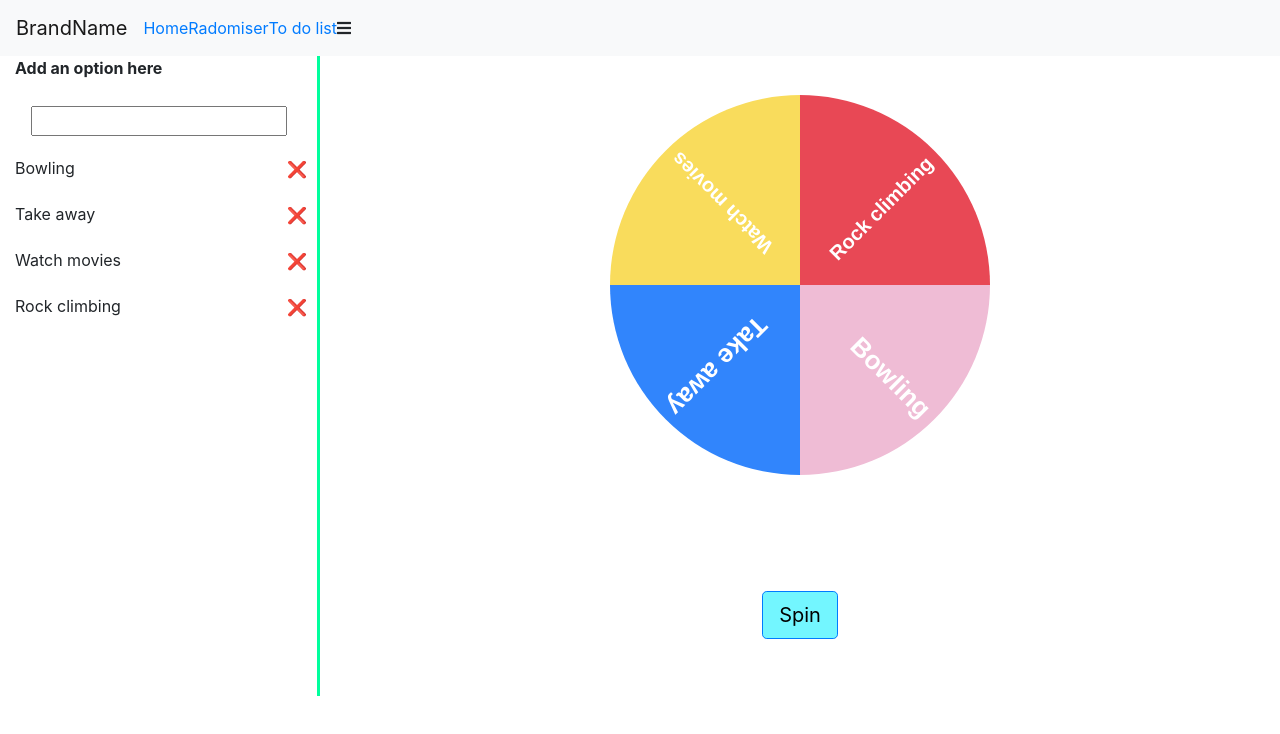
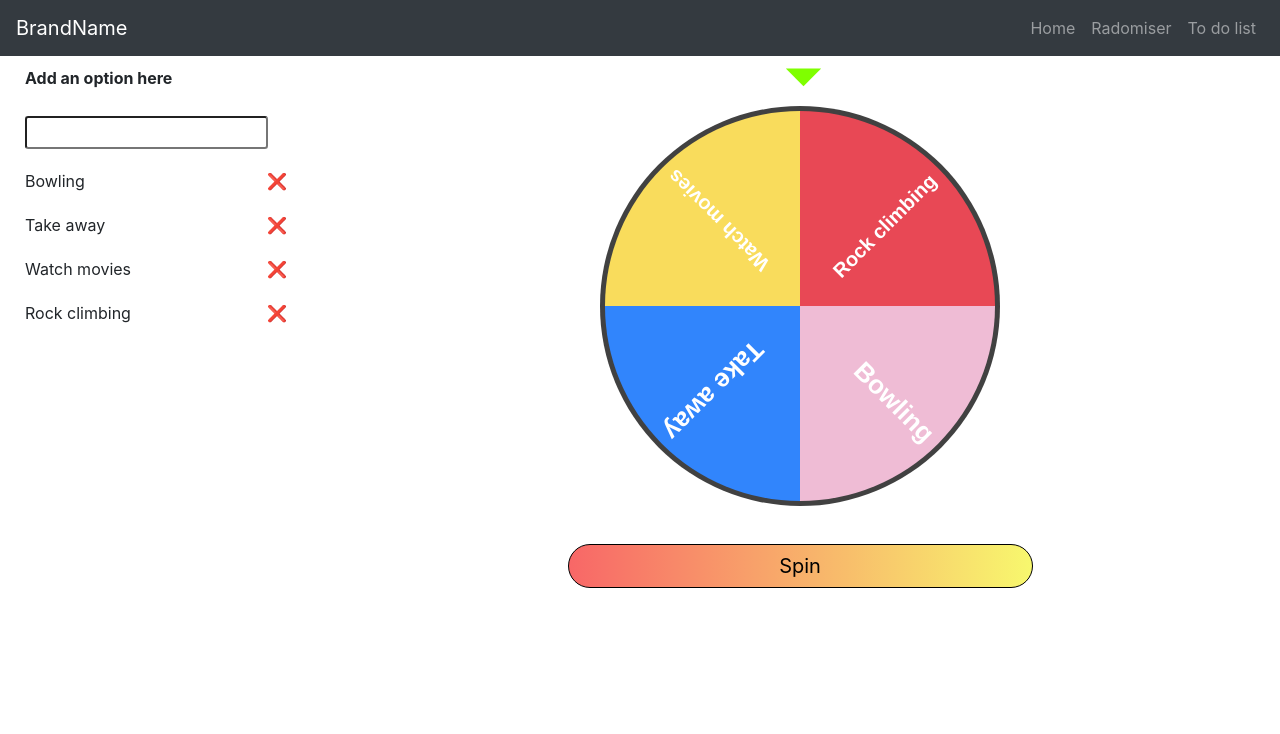
Before and after one commit to JustTanwa/MiniApps, a React (Create React App) app: page / in a window 1280 px wide. Shown: the top 734 px of the page. Built offline with nearby package versions, Linux system fonts and the light colour scheme.

Commit message:
fixed bug where options were removable during spin

```diff
--- a/src/App.css
+++ b/src/App.css
@@ -1,11 +1,12 @@
 .main-container {
   display: flex;
-  height: 80vh;
+  height: 100%;
   width: auto;
 }
 .left-container {
   width: 25%;
   border-right: rgb(0, 255, 157) solid;
+  height: 88vh;
 }
 
 .right-container {
@@ -13,36 +14,89 @@
 }
 
 .wheel-container {
+  position: relative;
   width: 100%;
   text-align: center;
-  padding: 3% 0 0 0;
+  padding: 50px 0 0 0;
 }
 
+.selection {
+  position: absolute;
+  top: 0;
+  left: 49%;
+  width: 25px;
+  height: 25px;
+  transform: rotate(45deg);
+  border-top:transparent solid 25px;
+  border-right:chartreuse solid 25px;
+}
+
+#wheelCanvas {
+  background-color: rgb(65, 65, 65);
+  border-radius: 50%;
+}
 
 p.header {
   font-size: 16px;
-  padding-left: 15px;
+  padding: 10px 0 0 10px;
   font-weight: bold;
 }
 .option-item {
   list-style-type: none;
-  padding-left: 15px;
+  padding-left: 10px;
   display: flex;
-  flex-direction: column;
+  margin: 0;
+  flex-wrap: wrap;
 }
 
 .option-item > li {
+  position: relative;
+  width: 80%;
+  margin-right: 0;
   padding: 10px 10px 10px 0px;
   white-space: nowrap;
   overflow: hidden;
   text-overflow: ellipsis;
 }
 
-.option-item > li > button {
-  float: right;
+.option-item > button {
+  position: relative;
+  align-self: center;
+  width: 20%;
   border: none;
+  right: 0;
   background-color: transparent;
-  padding-right: 0;
-  margin-right: 0;
+  padding: 0;
+  margin: 0;
   cursor: pointer;
 }
+
+.btn-container {
+  padding-top: 2rem;
+}
+
+.btn-rounded {
+  border-radius: 50px;
+}
+
+.btn {
+  width: 50%;
+  font-size: 1.25rem;
+}
+.btn:focus {
+  outline: 0;
+    box-shadow: 0 0 0 0.2rem rgba(255, 196, 0, 0.25);
+}
+
+.btn-gradient {
+  background-image: linear-gradient(to right, rgba(255, 0, 0, 0.57) , rgba(255, 255, 0, 0.541));
+  color: black;
+  border-color: black;
+}
+
+@media screen and (max-width: 450px) {
+  #wheelCanvas {
+    width: 300px;
+    height: 300px;
+  }
+}
--- a/src/App.js
+++ b/src/App.js
@@ -1,9 +1,9 @@
 import './App.css';
-import Button from './components/Button';
 import Navbar from './components/Navbar';
 import { Textbox } from './components/Textbox';
 import React, { useState, useEffect } from 'react';
 import Wheel from './components/Wheel';
+import { isDisabled } from '@testing-library/user-event/dist/utils';
 
 function App() {
   const defaultList = [{ name: "Bowling", id: 1 },
@@ -15,7 +15,7 @@ function App() {
   const [optionList, setOptionList] = useState(defaultList);
 
   useEffect(() => {
-    let nextId = optionList[optionList.length - 1 ].id + 1;
+    let nextId = optionList[optionList.length - 1].id + 1;
     if (option !== "") {
       setOptionList((prev) => [...prev, { name: option, id: nextId }]);
       setOption("");
@@ -43,8 +43,9 @@ function App() {
   return (
     <div className='App'>
       <Navbar />
-      <div className='main-container'>
-        <div className='left-container'>
+      <div className='container-fluid'>
+        <div className='row'>
+          <div className='col-md-3'>
             <p className='header'> Add an option here</p>
             <Textbox updateOption={updateOption} />
             <ul className='option-item'>
@@ -53,15 +54,16 @@ function App() {
                   <>
                     <li key={item.id}>
                       {item.name}
-                    <button type="button" onClick={() => handleDelete(item.id)}>&#10060;</button>
                     </li>
+                    <button type="button" onClick={() => handleDelete(item.id)} className='option-btn'>&#10060;</button>
                   </>)
               })}
             </ul>
           </div>
-        <div className='right-container'>
+          <div className='col-md-9'>
             <div className='wheel-container'>
-            <Wheel slices={optionList.length? optionList.length: 1} optionList={optionList} width='400' height='400' />
+              <Wheel slices={optionList.length ? optionList.length : 1} optionList={optionList} width='400' height='400' />
+            </div>
           </div>
         </div>
       </div>
--- a/src/components/Button.css
+++ /dev/null
@@ -1,9 +0,0 @@
-.btn-color {
-    color: rgb(0, 0, 0);
-    background-color: rgb(115, 246, 255);
-    border-color: #007bff;
-}
-
-.w-100 {
-    width: 100px;
-}
--- a/src/components/Button.js
+++ /dev/null
@@ -1,10 +0,0 @@
-import React from 'react';
-import './Button.css';
-
-export default function Button(props) {
-    return (
-        <button id="spin" type="button" className="btn btn-color w-100px btn-lg ">
-            Spin
-        </button>
-    )
-}
--- a/src/components/Navbar.js
+++ b/src/components/Navbar.js
@@ -3,35 +3,25 @@ import './Navbar.css';
 
 
 function Navbar() {
-   const [click, setClick] = useState(false);
-
-   const handleClick = () => setClick(!click);
-   const closeMobileMenu = () => setClick(false);
    return (
       <>
-         <nav className="navbar navbar-expand-lg navbar-light bg-light">
-            <a href="#" className="navbar-brand">BrandName</a>
-            <div className="collapse navbar-collapse">
-               <ul className="navbar-nav">
+         <nav className="navbar navbar-expand-md navbar-dark bg-dark">
+            <a href="/" className="navbar-brand">BrandName</a>
+            <button className='navbar-toggler'>
+               <span className='navbar-toggler-icon' data-toggle="collapse" data-target="#navBarMenu"></span>
+            </button>
+            <div className="collapse navbar-collapse" id="navBarMenu">
+               <ul className="navbar-nav ml-auto">
                   <li className='nav-item'>
-                     <a href='#' className='nav-links nav-brand' onClick={closeMobileMenu}>
-                        Home
-                     </a>
+                     <a href='/' className='nav-link'>Home</a>
                   </li>
                   <li className='nav-item'>
-                     <a href='radomiser' className='nav-links' onClick={closeMobileMenu}>
-                        Radomiser
-                     </a>
+                     <a href='radomiser' className='nav-link'>Radomiser</a>
                   </li>
                   <li className='nav-item'>
-                     <a href='to-do-list' className='nav-links' onClick={closeMobileMenu}>
-                        To do list
-                     </a>
+                     <a href='to-do-list' className='nav-link'>To do list</a>
                   </li>
                </ul>
-               <div className='menu icon' onClick={handleClick}>
-                  <i className={click ? 'fas fa-times' : 'fas fa-bars'} />
-               </div>
             </div>
          </nav>
       </>
--- a/src/components/Textbox.css
+++ b/src/components/Textbox.css
@@ -1,6 +1,10 @@
 .txt {
     display: flex;
-    justify-content: center;
+    justify-content: start;
     align-items: center;
     padding: 10px 10px 10px 10px;
 }
+
+.txt input {
+    width:90%;
+}
--- a/src/components/Textbox.js
+++ b/src/components/Textbox.js
@@ -1,4 +1,4 @@
-import React, { useState }from 'react';
+import React from 'react';
 import './Textbox.css';
 
 export const Textbox = ({updateOption}) => {
@@ -12,8 +12,8 @@ export const Textbox = ({updateOption}) => {
     }
 
     return (
-        <div className='txt'>
-            <input onKeyPress={handleChange} type="text" ></input>
-        </div>
+        <lable className='txt'>
+            <input onKeyPress={handleChange} type="text" className='form-control-sm' ></input>
+        </lable>
     )
 }
--- a/src/components/Wheel.css
+++ /dev/null
@@ -1,7 +0,0 @@
-.btn-container {
-    display: flex;
-    justify-content: center;
-    align-items: center;
-    padding-top: 100px;
-
-  }
--- a/src/components/Wheel.js
+++ b/src/components/Wheel.js
@@ -1,8 +1,5 @@
 import React, { useRef } from 'react';
 import { useEffect } from 'react';
-import './Wheel.css';
-import Button from './Button';
-import { useOutlet } from 'react-router-dom';
 
 export const Wheel = props => {
    const { slices, optionList, ...rest } = props
@@ -22,7 +19,7 @@ export const Wheel = props => {
    const draw = (ctx, n=1) => {
       const centerX = ctx.canvas.width / 2;
       const centerY = ctx.canvas.height / 2;
-      const rad = ctx.canvas.width / 2 - 10;
+      const rad = ctx.canvas.width / 2 - 5;
       const slice = n === 0? Math.PI * 2:  Math.PI * 2/ n;
       for (let i = 0; i < n; i++) {
          ctx.save();
@@ -53,10 +50,13 @@ export const Wheel = props => {
    }
    function frame() {
       if (!angSpd) return;
-      console.log(ang, angSpd);
       angSpd *= friction; // Decrement velocity by friction
       if (angSpd < 0.002) {
          angSpd = 0;
+         const optionButton = document.querySelectorAll('.option-btn');
+         optionButton.forEach(button => {
+            button.removeAttribute("disabled");
+         });
       }; // Bring to stop
       ang += angSpd; // Update angle
       ang %= (2 * Math.PI); // Normalize angle
@@ -71,6 +71,11 @@ export const Wheel = props => {
    function handleSpinClick() {
       if (!angSpd) {
          angSpd = random();
+         const optionButton = document.querySelectorAll('.option-btn');
+         optionButton.forEach(button => {
+            button.setAttribute("disabled", "true");
+         });
+
       }
    }
 
@@ -84,9 +89,10 @@ export const Wheel = props => {
 
 
    return (<>
+            <div className='selection'></div>
             <canvas id='wheelCanvas' ref={canvasRef} {...props}/>
             <div className='btn-container'>
-               <button className="btn btn-color w-100px btn-lg" type="button" onClick={handleSpinClick}> Spin </button>
+               <button className="btn btn-gradient btn-rounded" type="button" onClick={handleSpinClick}> Spin </button>
             </div>
 
          </>)
```
Lines whose indentation alone changed are shown as unchanged.
